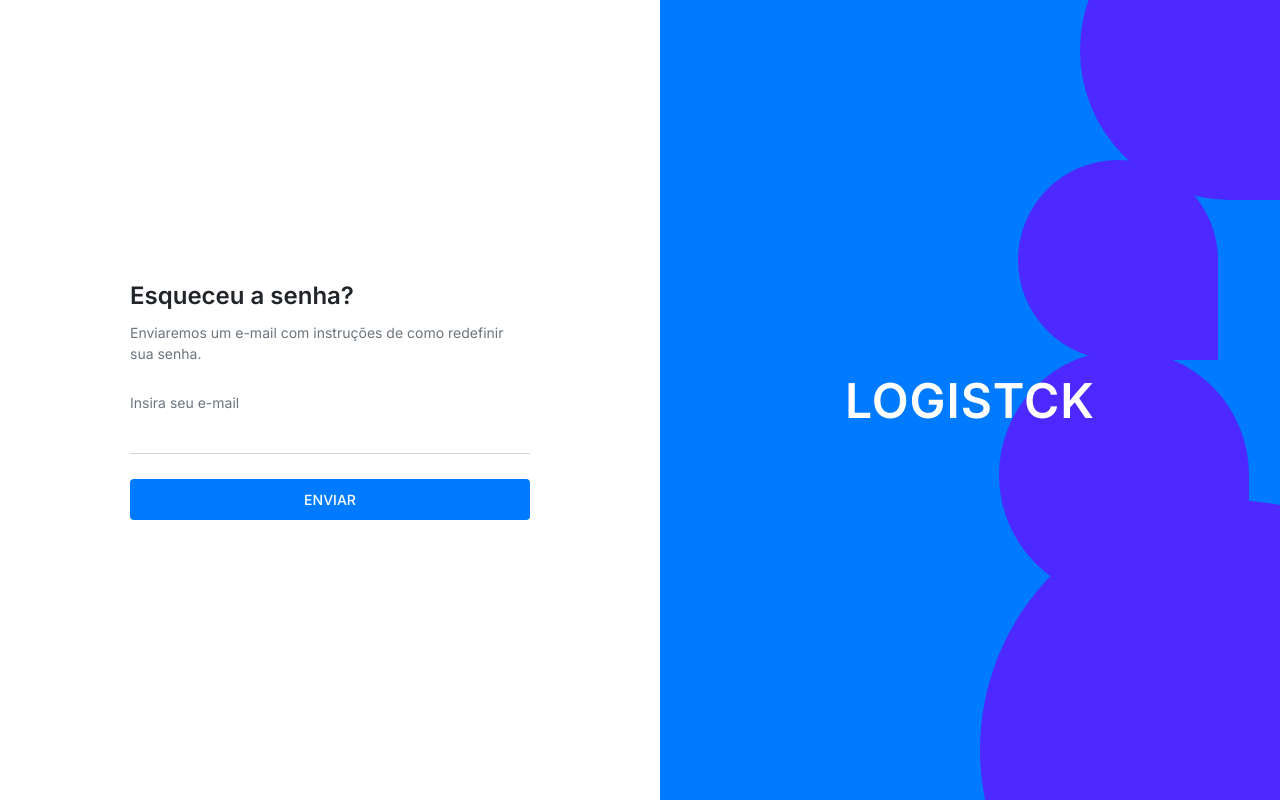
After one commit to forgget/Controle-de-Estoque, a PHP site: page /recuperar-senha.php in a window 1280 px wide. The commit adds this page. Run offline with PHP 8.4, Linux system fonts and the light colour scheme.

Commit message:
implementado o conteudo recuperar senhas em php

```diff
--- a/index.php
+++ b/index.php
@@ -85,7 +85,7 @@ if(isset($_POST['email']) || isset($_POST['senha'])){
                 ?>
                 <button type="submit" class="login-button">Entrar</button>
 
-            <a href="#" class="forgot-password">Esqueci minha senha</a>
+            <a href="forgget-passworld.php" class="forgot-password">Esqueci minha senha</a>
         </form>
     </div>
 
--- /dev/null
+++ b/recuperar-senha.css
@@ -0,0 +1,156 @@
+* {
+    margin: 0;
+    padding: 0;
+    box-sizing: border-box;
+    font-family: 'Inter', -apple-system, BlinkMacSystemFont, 'Segoe UI', Roboto, Oxygen, Ubuntu, Cantarell, 'Open Sans', 'Helvetica Neue', sans-serif;
+}
+
+body {
+    height: 100vh;
+    display: flex;
+    background-color: #f8f9fa;
+}
+
+.container {
+    display: flex;
+    width: 100%;
+    height: 100%;
+}
+
+/* Lado do formulário */
+.form-side {
+    flex: 1;
+    display: flex;
+    justify-content: center;
+    align-items: center;
+    padding: 20px;
+    background-color: white;
+}
+
+.form-container {
+    max-width: 400px;
+    width: 100%;
+}
+
+h1 {
+    font-size: 24px;
+    margin-bottom: 12px;
+    color: #212529;
+}
+
+p {
+    color: #6c757d;
+    margin-bottom: 30px;
+    font-size: 14px;
+    line-height: 1.5;
+}
+
+.form-group {
+    margin-bottom: 25px;
+}
+
+label {
+    display: block;
+    font-size: 14px;
+    color: #6c757d;
+    margin-bottom: 5px;
+}
+
+input {
+    width: 100%;
+    padding: 10px 0;
+    border: none;
+    border-bottom: 1px solid #ced4da;
+    font-size: 14px;
+    outline: none;
+    transition: border-color 0.2s;
+}
+
+input:focus {
+    border-bottom: 2px solid #007bff;
+}
+
+.login-button {
+    width: 100%;
+    padding: 12px;
+    background-color: #007bff;
+    color: white;
+    border: none;
+    border-radius: 4px;
+    font-size: 14px;
+    font-weight: 500;
+    cursor: pointer;
+    transition: background-color 0.2s;
+}
+
+.login-button:hover {
+    background-color: #0069d9;
+}
+
+/* Lado da marca */
+.brand-side {
+    display: none;
+    background-color: #007bff;
+    position: relative;
+    overflow: hidden;
+}
+
+@media (min-width: 768px) {
+    .brand-side {
+        display: flex;
+        flex: 1;
+        justify-content: center;
+        align-items: center;
+    }
+}
+
+.brand-side .logo {
+    color: white;
+    font-size: 3rem;
+    font-weight: 600;
+    z-index: 2;
+    letter-spacing: 1px;
+}
+
+.brand-side .shapes {
+    position: absolute;
+    top: 0;
+    right: 0;
+    bottom: 0;
+    left: 0;
+    z-index: 1;
+}
+
+.brand-side .shape {
+    position: absolute;
+    background-color: #4d29ff;
+    border-radius: 50% 50% 0 50%;
+}
+
+.brand-side .shape:nth-child(1) {
+    width: 300px;
+    height: 300px;
+    top: -100px;
+    right: -100px;
+}
+
+.brand-side .shape:nth-child(2) {
+    width: 200px;
+    height: 200px;
+    top: 20%;
+    right: 10%;
+}
+
+.brand-side .shape:nth-child(3) {
+    width: 250px;
+    height: 250px;
+    bottom: 25%;
+    right: 5%;
+}
+
+.brand-side .shape:nth-child(4) {
+    width: 500px;
+    height: 500px;
+    bottom: -200px;
+    right: -200px;
+}
--- /dev/null
+++ b/recuperar-senha.php
@@ -0,0 +1,38 @@
+<!DOCTYPE html>
+<html lang="pt-br">
+<head>
+    <meta charset="UTF-8">
+    <meta name="viewport" content="width=device-width, initial-scale=1.0">
+    <title>Recuperar Senha - LOGISTCK</title>
+    <link rel="stylesheet" href="recuperar-senha.css">
+    <link href="https://fonts.googleapis.com/css2?family=Inter:wght@400;500;600&display=swap" rel="stylesheet">
+</head>
+<body>
+    <div class="container">
+        <div class="form-side">
+            <div class="form-container">
+                <h1>Esqueceu a senha?</h1>
+                <p>Enviaremos um e-mail com instruções de como redefinir sua senha.</p>
+
+                <form action="" id="recuperarSenha" method="POST">
+                    <div class="form-group">
+                        <label for="email">Insira seu e-mail</label>
+                        <input type="email" id="email" name="email" required>
+                    </div>
+                    <button type="submit" class="login-button">ENVIAR</button>
+                </form>
+            </div>
+        </div>
+
+        <div class="brand-side">
+            <div class="logo">LOGISTCK</div>
+            <div class="shapes">
+                <div class="shape"></div>
+                <div class="shape"></div>
+                <div class="shape"></div>
+                <div class="shape"></div>
+            </div>
+        </div>
+    </div>
+</body>
+</html>
```
